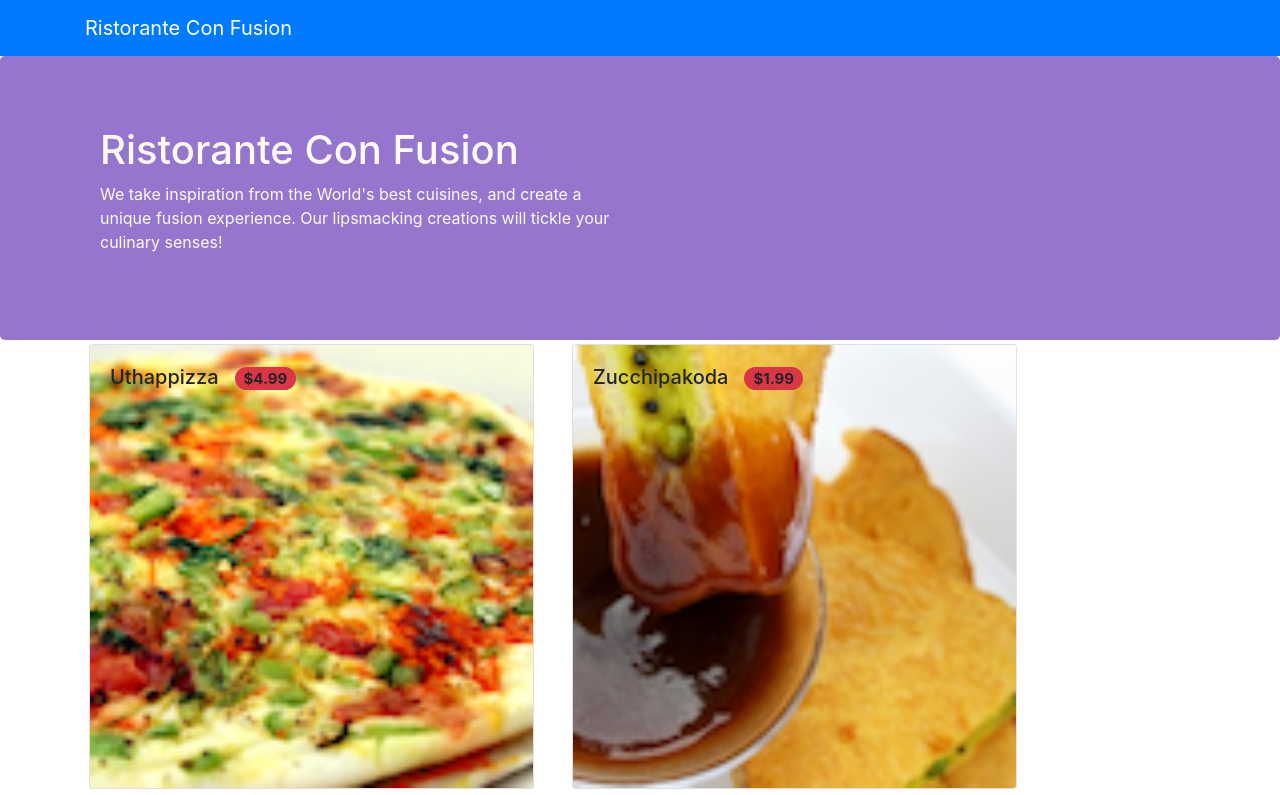
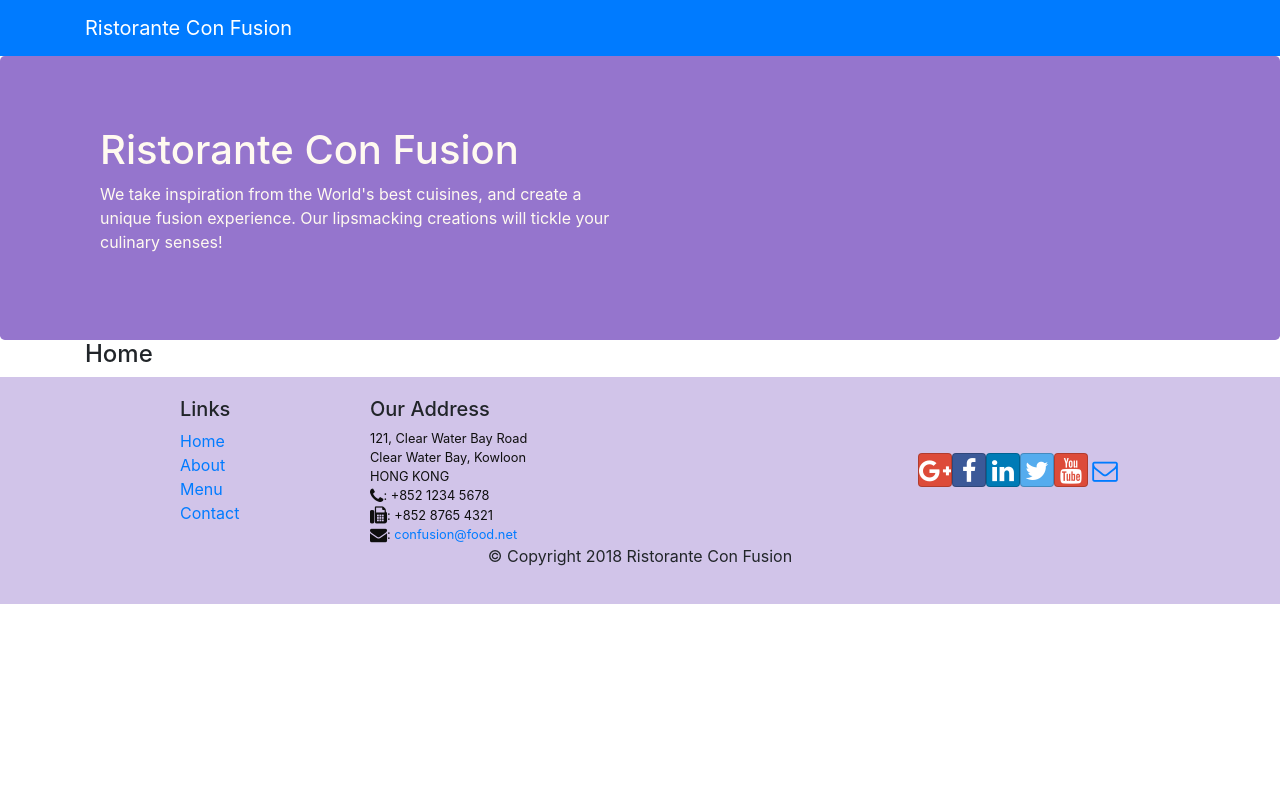
Before and after one commit to Navojith/React-Project-Coursera, a React (Create React App) app: page /home in a window 1280 px wide. Shown: the top 795 px of the page. Built offline with nearby package versions, Linux system fonts and the light colour scheme.

Commit message:
router-dom

```diff
--- a/src/App.js
+++ b/src/App.js
@@ -2,14 +2,17 @@ import React, { Component } from 'react';
 import './App.css';
 import { Navbar, NavbarBrand } from 'reactstrap';
 import Main from './components/MainComponent';
+import { BrowserRouter } from 'react-router-dom';
 
 class App extends Component {
 
   render() {
     return (
-      <div className="App">
-        <Main />
-      </div>
+      <BrowserRouter>
+        <div className="App">
+          <Main />
+        </div>
+      </BrowserRouter>
     );
   }
 }
--- a/src/components/HeaderComponent.js
+++ b/src/components/HeaderComponent.js
@@ -1,6 +1,6 @@
 import React, { Component } from 'react';
-import { Navbar, NavbarBrand, Jumbotron } from 'reactstrap';
-
+import { Navbar, NavbarBrand, Nav, NavbarToggler, Collapse, NavItem, Jumbotron } from 'reactstrap';
+import { NavLink } from 'react-router-dom';
 class Header extends Component {
     render() {
         return(
--- /dev/null
+++ b/src/components/HomeComponent.js
@@ -0,0 +1,11 @@
+import React from "react";
+
+function Home(props) {
+    return(
+        <div className="container">
+            <h4>Home</h4>
+        </div>
+    );
+}
+
+export default Home;
--- a/src/components/MainComponent.js
+++ b/src/components/MainComponent.js
@@ -1,9 +1,12 @@
 import React, { Component } from 'react';
+import Home from './HomeComponent';
 import Menu from './MenuComponent';
 import DishDetail from './DishdetailComponent';
 import Header from './HeaderComponent';
 import Footer from './FooterComponent';
 import { DISHES } from '../shared/dishes';
+import { Switch, Route, Redirect } from 'react-router-dom';
+
 
 class Main extends Component {
 
@@ -11,20 +14,25 @@ class Main extends Component {
     super(props);
     this.state = {
         dishes: DISHES,
-        selectedDish: null
+
     };
   }
 
-  onDishSelect(dishId) {
-    this.setState({ selectedDish: dishId});
-  }
+  render() {
 
-  render() {
+    const HomePage = () => {
+      return(
+        <Home />
+      );
+    }
     return (
       <div>
         <Header />
-        <Menu dishes={this.state.dishes} onClick={(dishId) => this.onDishSelect(dishId)} />
-        <DishDetail dish={this.state.dishes.filter((dish) => dish.id === this.state.selectedDish)[0]} />
+        <Switch>
+          <Route path="/home" component={HomePage} />
+          <Route exact path="/menu" component={() => <Menu dishes={this.state.dishes} />} />
+          <Redirect to="/home" />
+        </Switch>
         <Footer />
       </div>
     );
```
